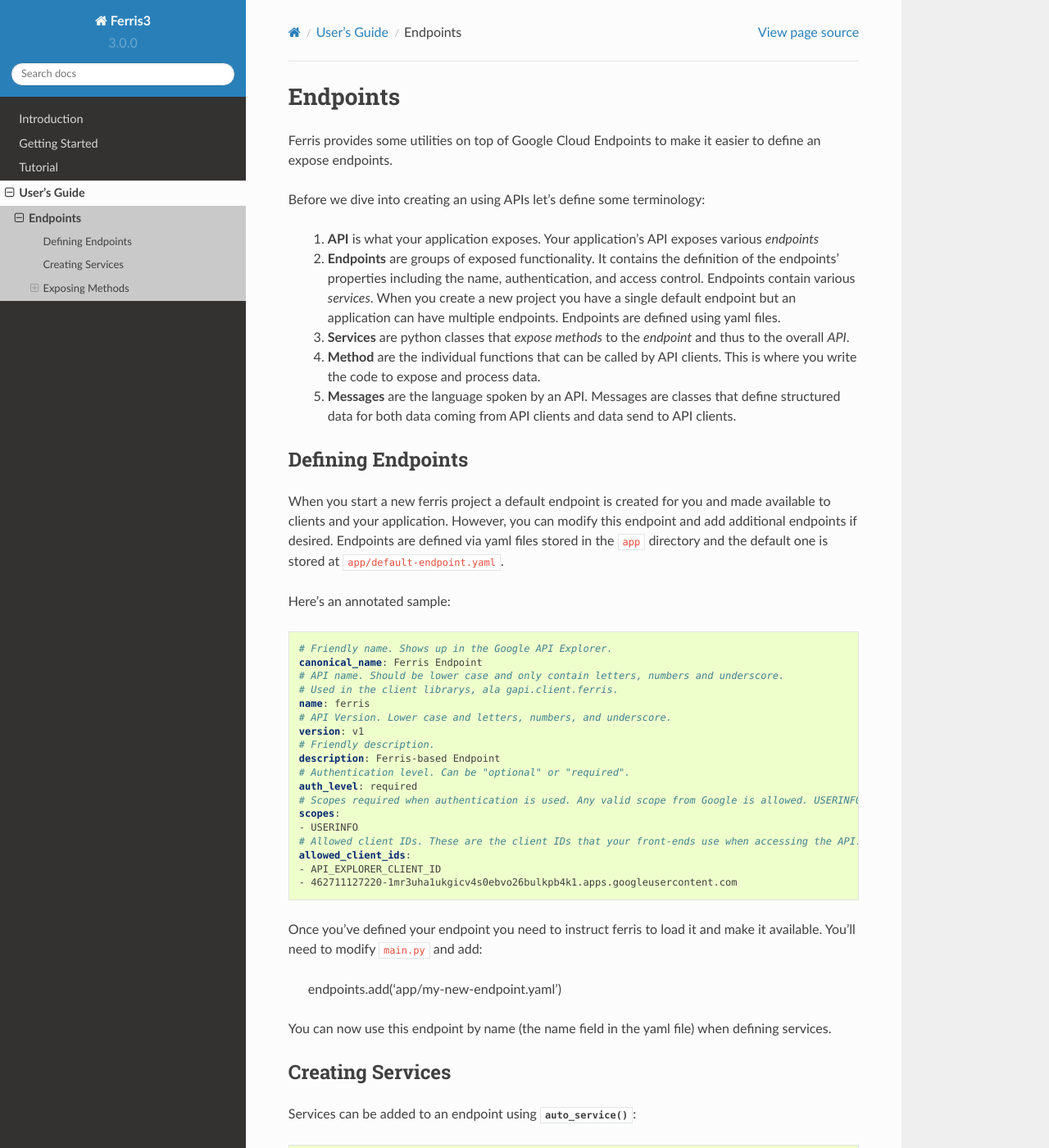
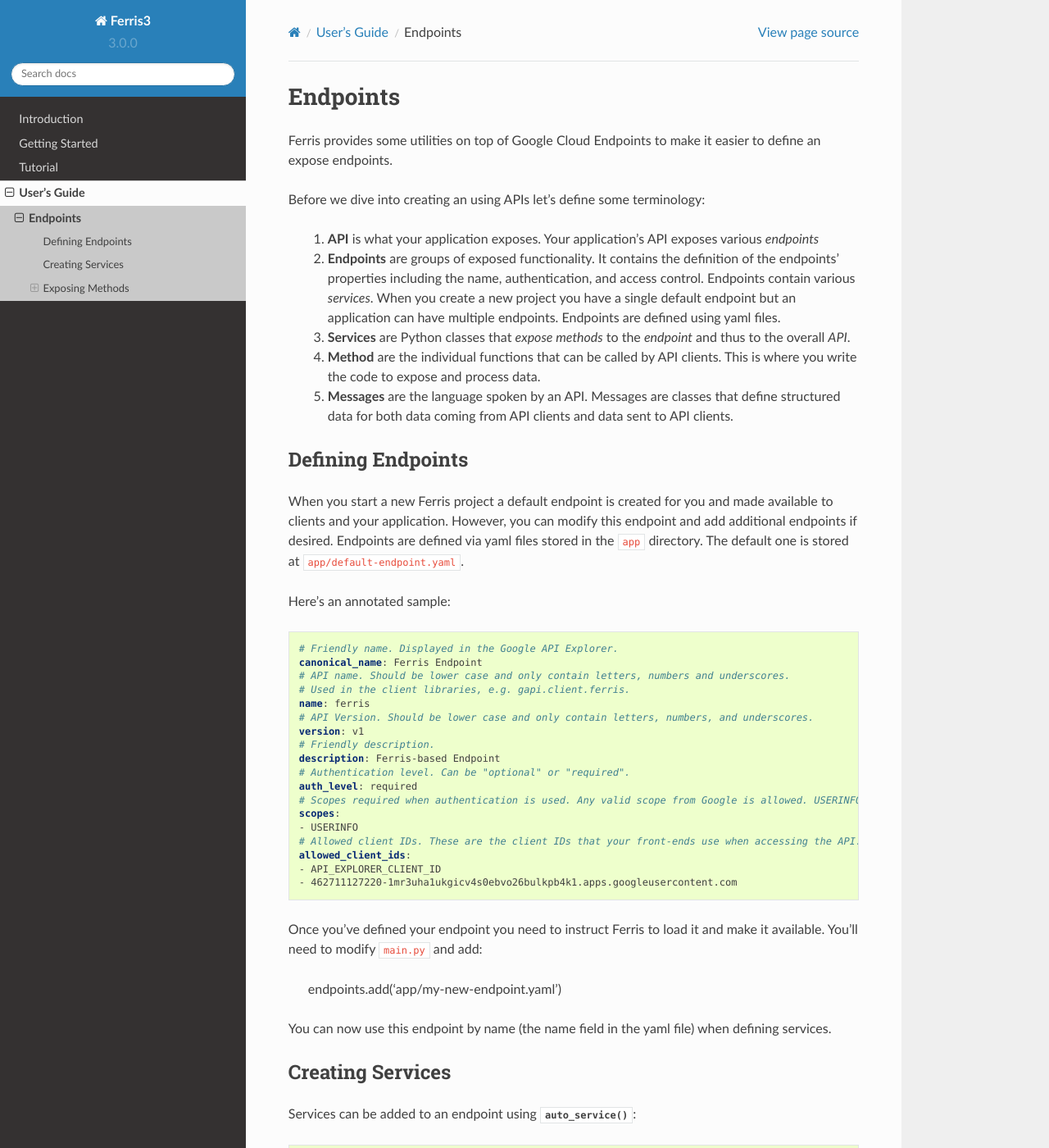
Before and after one commit to yowmamasita/ferris3, a Sphinx documentation site: the page built from docs/users_guide/endpoints.rst, in a window 1280 px wide and 1400 px high. Shown: the whole window at 82% size. Built offline with Sphinx 7.4.7 and the Read the Docs theme 2.0.0, drawn with Linux system fonts in a browser that asks for light colours; pages that are not in the unit, such as notebooks, are missing from menus; some of the changed text lies outside the part shown.

Commit message:
Fixed some typos in endpoints.rst

```diff
--- a/docs/users_guide/endpoints.rst
+++ b/docs/users_guide/endpoints.rst
@@ -7,9 +7,9 @@
 
  1. **API** is what your application exposes. Your application's API exposes various *endpoints*
  2. **Endpoints** are groups of exposed functionality. It contains the definition of the endpoints' properties including the name, authentication, and access control. Endpoints contain various *services*. When you create a new project you have a single default endpoint but an application can have multiple endpoints. Endpoints are defined using yaml files.
- 3. **Services** are python classes that *expose methods* to the *endpoint* and thus to the overall *API*.
+ 3. **Services** are Python classes that *expose methods* to the *endpoint* and thus to the overall *API*.
  4. **Method** are the individual functions that can be called by API clients. This is where you write the code to expose and process data.
- 5. **Messages** are the language spoken by an API. Messages are classes that define structured data for both data coming from API clients and data send to API clients.
+ 5. **Messages** are the language spoken by an API. Messages are classes that define structured data for both data coming from API clients and data sent to API clients.
 
 .. module:: ferris3.endpoints
 
@@ -17,18 +17,18 @@
 Defining Endpoints
 ------------------
 
-When you start a new ferris project a default endpoint is created for you and made available to clients and your application. However, you can modify this endpoint and add additional endpoints if desired. Endpoints are defined via yaml files stored in the ``app`` directory and the default one is stored at ``app/default-endpoint.yaml``.
+When you start a new Ferris project a default endpoint is created for you and made available to clients and your application. However, you can modify this endpoint and add additional endpoints if desired. Endpoints are defined via yaml files stored in the ``app`` directory. The default one is stored at ``app/default-endpoint.yaml``.
 
 Here's an annotated sample:
 
 .. code-block :: yaml
 
-    # Friendly name. Shows up in the Google API Explorer.
+    # Friendly name. Displayed in the Google API Explorer.
     canonical_name: Ferris Endpoint
-    # API name. Should be lower case and only contain letters, numbers and underscore.
-    # Used in the client librarys, ala gapi.client.ferris.
+    # API name. Should be lower case and only contain letters, numbers and underscores.
+    # Used in the client libraries, e.g. gapi.client.ferris.
     name: ferris
-    # API Version. Lower case and letters, numbers, and underscore.
+    # API Version. Should be lower case and only contain letters, numbers, and underscores.
     version: v1
     # Friendly description.
     description: Ferris-based Endpoint
@@ -43,7 +43,7 @@
     - 462711127220-1mr3uha1ukgicv4s0ebvo26bulkpb4k1.apps.googleusercontent.com
 
 
-Once you've defined your endpoint you need to instruct ferris to load it and make it available. You'll need to modify ``main.py`` and add:
+Once you've defined your endpoint you need to instruct Ferris to load it and make it available. You'll need to modify ``main.py`` and add:
 
     endpoints.add('app/my-new-endpoint.yaml')
 
```
Also changed, not shown: other parts of docs/users_guide/endpoints.rst (+7 -7 lines).
